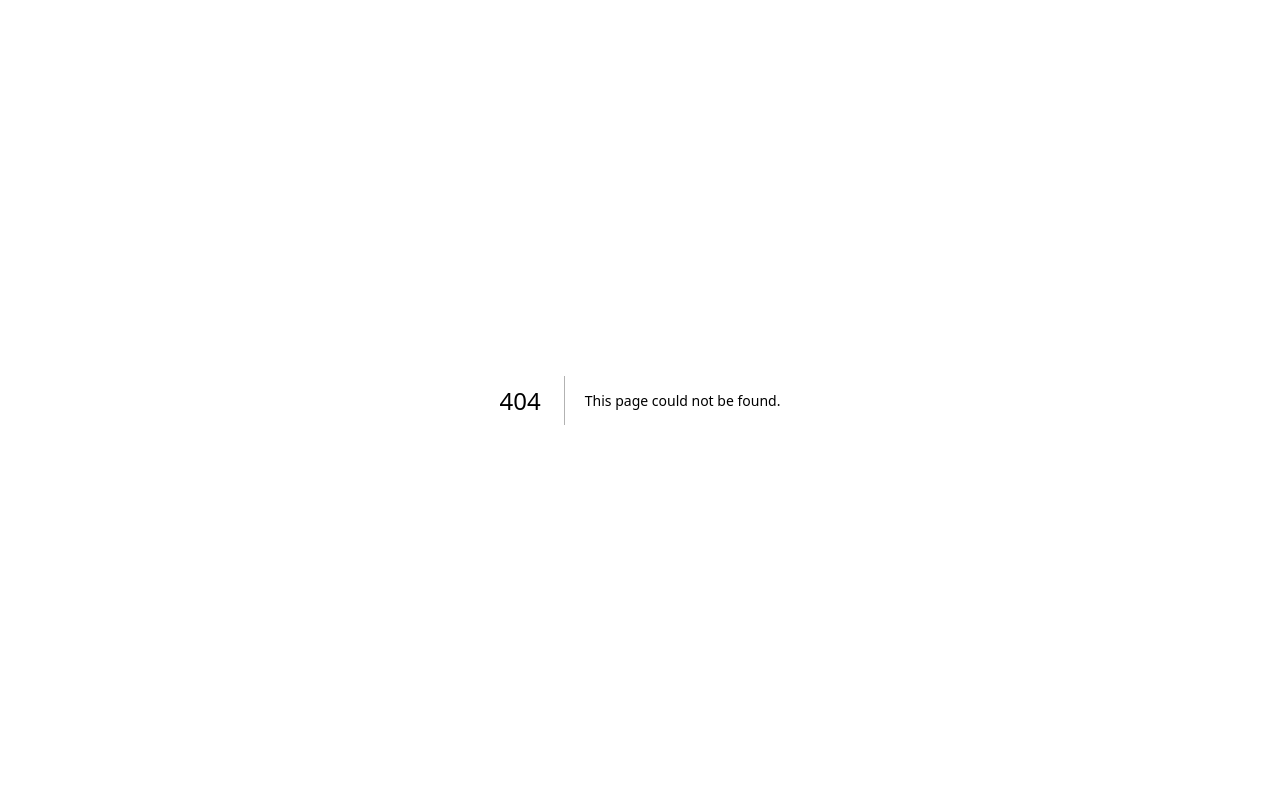
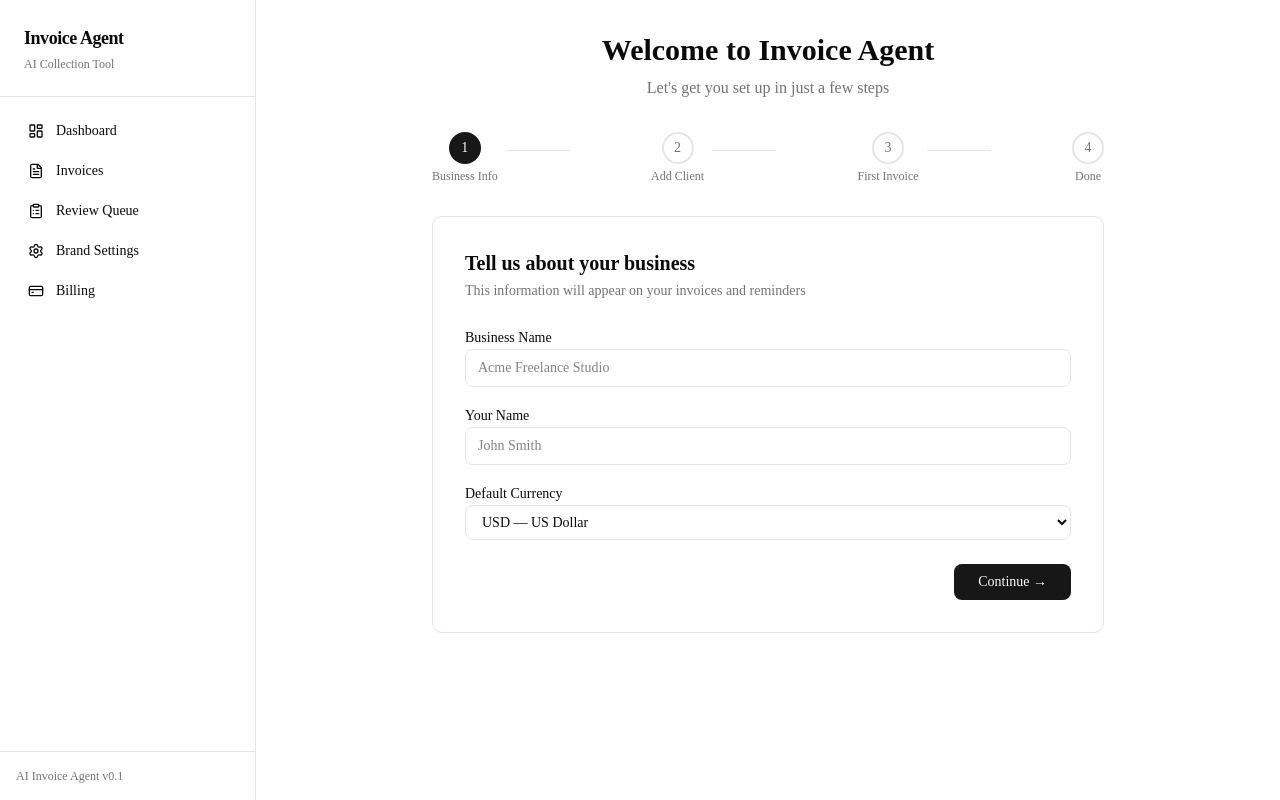
Before and after one commit to sinali10K/ai-invoice-agent, a Next.js app: page /onboarding in a window 1280 px wide. Before the commit this address had no page. Built offline with nearby package versions, Linux system fonts and the light colour scheme.

Commit message:
feat: add Onboarding Wizard step 1

```diff
--- /dev/null
+++ b/app/(dashboard)/onboarding/page.tsx
@@ -0,0 +1,77 @@
+export default function OnboardingPage() {
+  return (
+    <div className="max-w-2xl mx-auto space-y-8">
+      <div className="text-center space-y-2">
+        <h1 className="text-3xl font-bold">Welcome to Invoice Agent</h1>
+        <p className="text-muted-foreground">
+          Let's get you set up in just a few steps
+        </p>
+      </div>
+
+      <div className="flex items-center justify-between mb-8">
+        {["Business Info", "Add Client", "First Invoice", "Done"].map((step, index) => (
+          <div key={step} className="flex items-center">
+            <div className="flex flex-col items-center">
+              <div className={`w-8 h-8 rounded-full flex items-center justify-center text-sm font-medium ${
+                index === 0
+                  ? "bg-primary text-primary-foreground"
+                  : "border-2 text-muted-foreground"
+              }`}>
+                {index + 1}
+              </div>
+              <span className="text-xs mt-1 text-muted-foreground">{step}</span>
+            </div>
+            {index < 3 && (
+              <div className="w-16 h-px bg-border mx-2 mb-4" />
+            )}
+          </div>
+        ))}
+      </div>
+
+      <div className="border rounded-lg p-8 space-y-6">
+        <div>
+          <h2 className="text-xl font-semibold">Tell us about your business</h2>
+          <p className="text-sm text-muted-foreground mt-1">
+            This information will appear on your invoices and reminders
+          </p>
+        </div>
+
+        <div className="space-y-4">
+          <div className="space-y-2">
+            <label className="text-sm font-medium">Business Name</label>
+            <input
+              type="text"
+              placeholder="Acme Freelance Studio"
+              className="w-full px-3 py-2 border rounded-md text-sm focus:outline-none focus:ring-2 focus:ring-ring"
+            />
+          </div>
+
+          <div className="space-y-2">
+            <label className="text-sm font-medium">Your Name</label>
+            <input
+              type="text"
+              placeholder="John Smith"
+              className="w-full px-3 py-2 border rounded-md text-sm focus:outline-none focus:ring-2 focus:ring-ring"
+            />
+          </div>
+
+          <div className="space-y-2">
+            <label className="text-sm font-medium">Default Currency</label>
+            <select className="w-full px-3 py-2 border rounded-md text-sm focus:outline-none focus:ring-2 focus:ring-ring">
+              <option value="USD">USD — US Dollar</option>
+              <option value="EUR">EUR — Euro</option>
+              <option value="GBP">GBP — British Pound</option>
+              <option value="CAD">CAD — Canadian Dollar</option>
+            </select>
+          </div>
+        </div>
+
+        <div className="flex justify-end">
+          <button className="px-6 py-2 bg-primary text-primary-foreground text-sm rounded-md hover:bg-primary/90 transition-colors">
+            Continue →
+          </button>
+        </div>
+      </div>
+    </div>
+  )
+}
```
